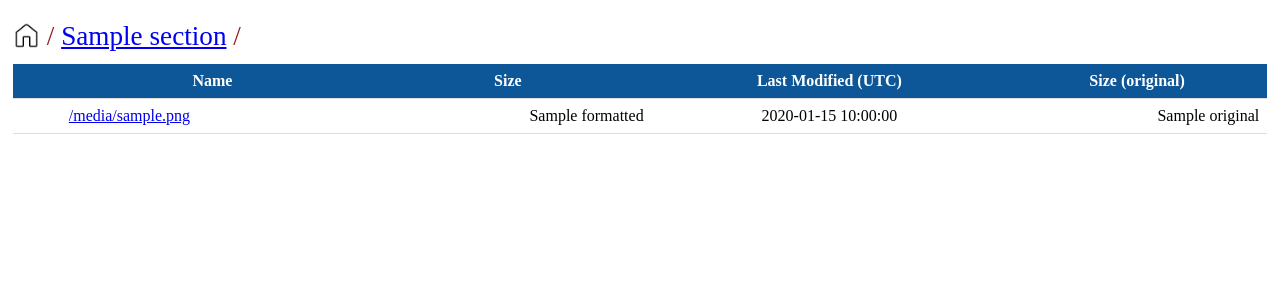
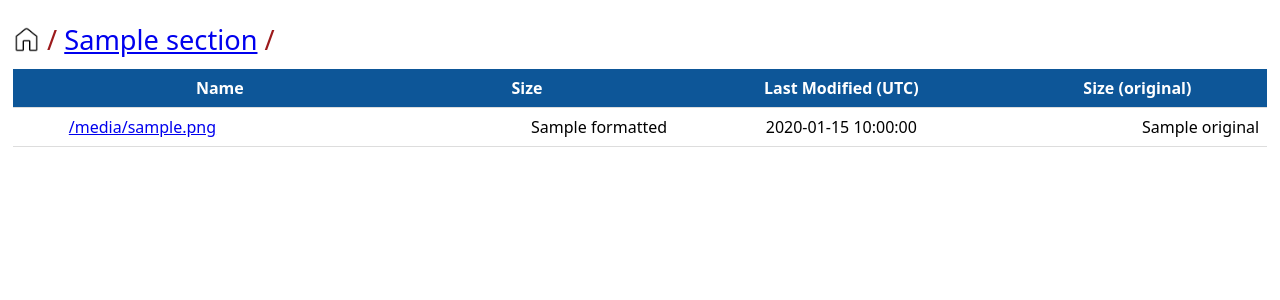
Before and after one commit to RaenonX/Ftp2Http, a Flask app: template templates/file_list.html in a window 1280 px wide. Shown: the top 300 px of the page. Run offline with Flask 2, Linux system fonts and the light colour scheme; the template is opened without the code that fills it: most values are stand-ins (such as "Sample title", 1, 10 or a date in 2020); parts of the project's set-up code (start-up, migrations or seed data) failed here and were passed over.

Commit message:
IMP - Default font style
Signed-off-by: RaenonX <raenonx0710@gmail.com>

```diff
--- a/static/style.css
+++ b/static/style.css
@@ -1,5 +1,6 @@
 body {
     padding: 0.3em;
+    font-family: system-ui, sans-serif;
 }
 
 .v-align-mid {
```
